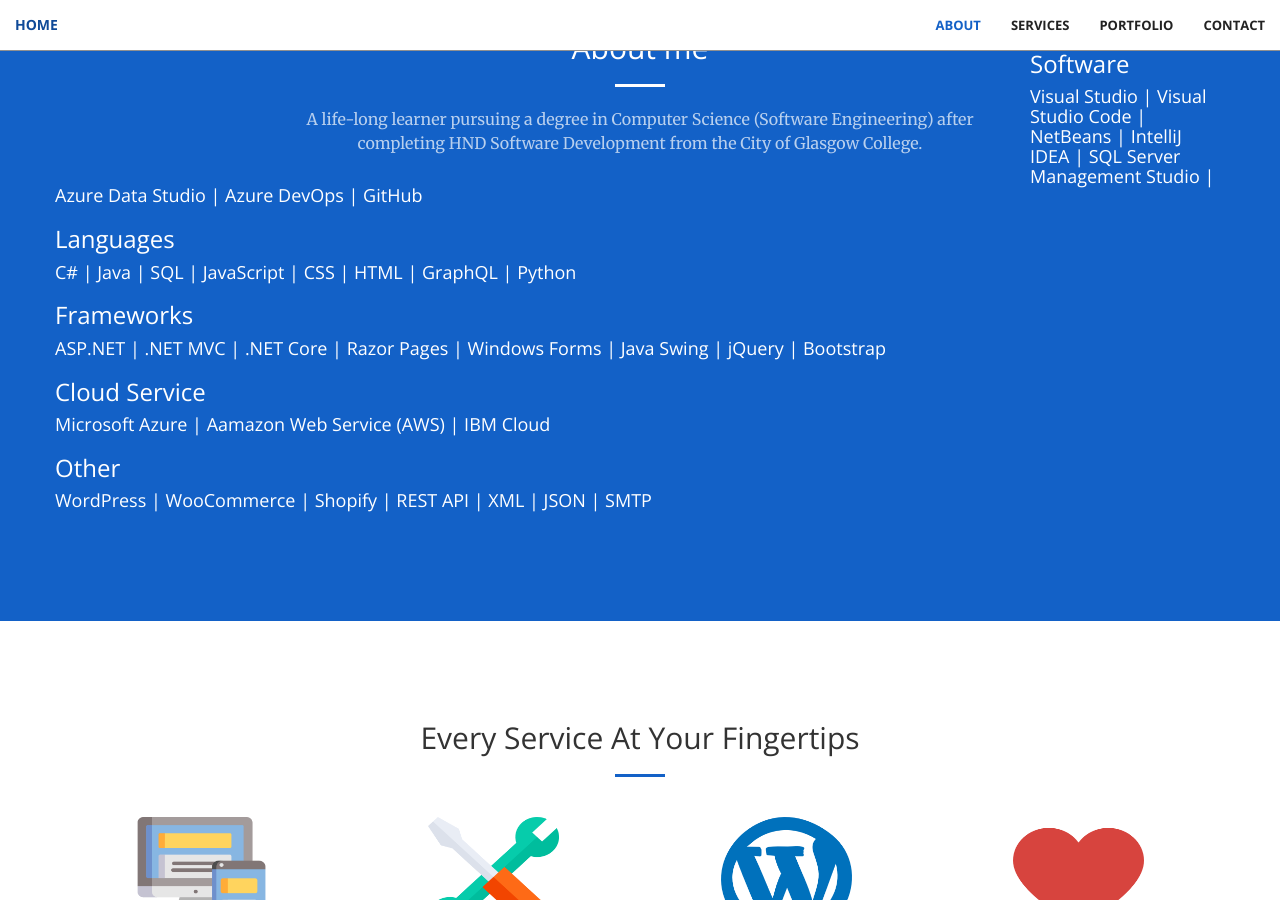
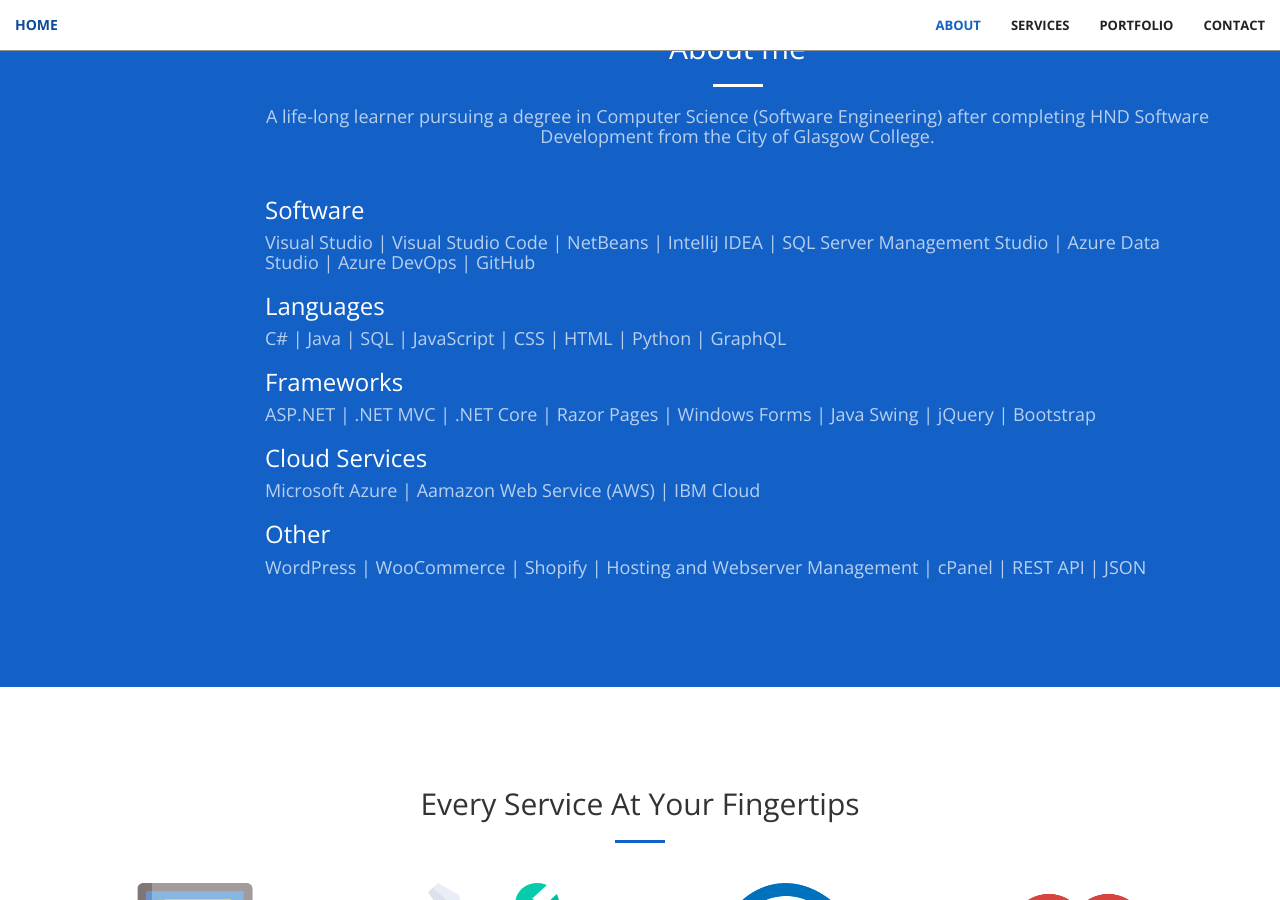
Before and after one commit to Bilal44/bilal44.github.io, a Jekyll site: the page built from index.html, in a window 1280 px wide and 900 px high, scrolled down 969 px. Built offline with Jekyll 4.4.1, drawn with Linux system fonts in a browser that asks for light colours; some of the changed text lies outside the part shown.

Commit message:
Change layout, Test new picture for project 1 for sizing

```diff
--- a/_includes/about.html
+++ b/_includes/about.html
@@ -1,22 +1,21 @@
 <section class="bg-primary" id="about">
     <div class="container">
         <div class="row">
-            <div class="col-lg-8 col-lg-offset-2 text-center">
-                <h2 class="section-heading">About me</h2>
+            <div class="col-lg-10 col-lg-offset-2">
+                <h2 class="section-heading text-center">About me</h2>
                 <hr class="light">
-                <p class="text-faded">A life-long learner pursuing a degree in Computer Science (Software Engineering) after completing HND Software Development from the City of Glasgow College.</p>
-            </div>
-            <div>
+                <h4 class="text-faded text-center">A life-long learner pursuing a degree in Computer Science (Software Engineering) after completing HND Software Development from the City of Glasgow College.</h4>
+                <br>
                 <h3>Software</h3>
-                <h4>Visual Studio | Visual Studio Code | NetBeans | IntelliJ IDEA | SQL Server Management Studio | Azure Data Studio | Azure DevOps | GitHub</h4>
+                <h4 class="text-faded">Visual Studio | Visual Studio Code | NetBeans | IntelliJ IDEA | SQL Server Management Studio | Azure Data Studio | Azure DevOps | GitHub</h4>
                 <h3>Languages</h3>
-                <h4>C#  | Java | SQL | JavaScript | CSS | HTML | GraphQL | Python</h4>
+                <h4 class="text-faded">C# | Java | SQL | JavaScript | CSS | HTML | Python | GraphQL</h4>
                 <h3>Frameworks</h3>
-                <h4>ASP.NET | .NET MVC | .NET Core | Razor Pages | Windows Forms | Java Swing | jQuery | Bootstrap</h4>
-                <h3>Cloud Service</h3>
-                <h4>Microsoft Azure | Aamazon Web Service (AWS) | IBM Cloud</h4>
+                <h4 class="text-faded">ASP.NET | .NET MVC | .NET Core | Razor Pages | Windows Forms | Java Swing | jQuery | Bootstrap</h4>
+                <h3>Cloud Services</h3>
+                <h4 class="text-faded">Microsoft Azure | Aamazon Web Service (AWS) | IBM Cloud</h4>
                 <h3>Other</h3>
-                <h4>WordPress | WooCommerce | Shopify | REST API | XML | JSON | SMTP</h4>
+                <h4 class="text-faded">WordPress | WooCommerce | Shopify | Hosting and Webserver Management | cPanel | REST API | JSON</h4>
             </div>
         </div>
     </div>
--- a/_includes/career.html
+++ b/_includes/career.html
@@ -15,7 +15,7 @@
                     <img src="../img/responsive.png" style="height: 120px; width: 50%; display: block;"/>
                     </center>
                     <h3>Responsive Web Development</h3>
-                    <p class="text-muted">Website and application designed with a mobile-first approach for an optimal experience for the modern user.</p>
+                    <p class="text-muted">Websites and applications designed with a mobile-first approach for an optimal experience for the modern user.</p>
                 </div>
             </div>
             <div class="col-lg-3 col-md-6 text-center">
```
Also changed, not shown: img/portfolio/1.jpg.
